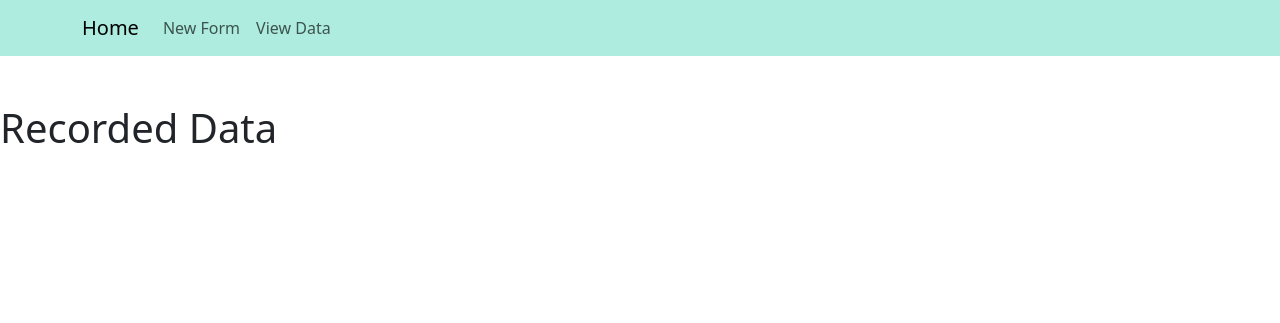
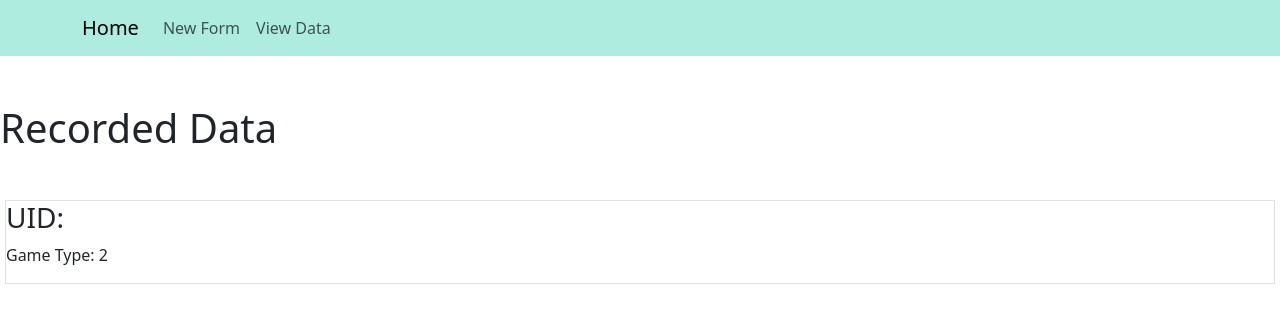
Before and after one commit to c-goodman/mk, a Django app: page /data_list in a window 1280 px wide. Shown: the top 323 px of the page. Run offline with Django 5.2, Linux system fonts and the light colour scheme; tables that the repository leaves empty hold one stand-in row (values such as "Sample post").

Commit message:
Reference list view context object name

```diff
--- a/mk_form/templates/mk_form/data_list.html
+++ b/mk_form/templates/mk_form/data_list.html
@@ -3,10 +3,10 @@
 <h1 class="my-5">Recorded Data</h1>
 
 <div class="row row-cols3 g2">
-    {% for form in data_form %}
+    {% for form in data_list %}
     <div class="col">
         <div class="p3 border">
-            <a href="{% url 'data_detail' pk=data_form.id %}" class="text-dark text-decoration-none">
+            <a href="{% url 'data_detail' pk=form.id %}" class="text-dark text-decoration-none">
                 <h3>UID: {{ form.uid }}</h3>
                 <p>
                     Game Type: {{ form.game_type }}
```
